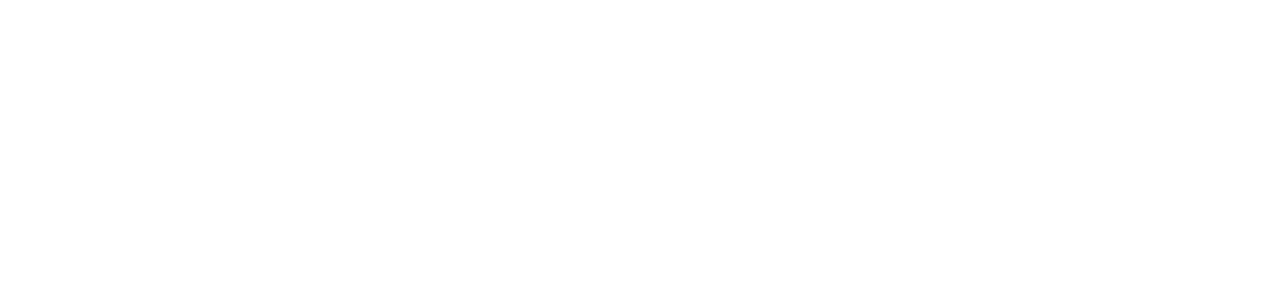
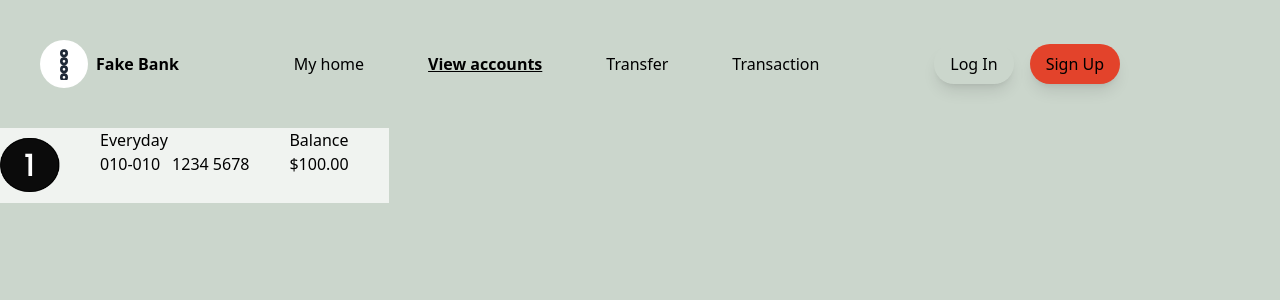
Before and after one commit to ponkpook/Fake-Bank-Front, a React (Create React App) app: page /accounts in a window 1280 px wide. Before the commit this address had no page. Shown: the top 300 px of the page. Built offline with nearby package versions, Linux system fonts and the light colour scheme; a web font is replaced by a local one.

Commit message:
minor update account

```diff
--- a/src/App.tsx
+++ b/src/App.tsx
@@ -4,6 +4,7 @@
 import { Homepage } from "./pages/homepage";
 import { Login } from "./pages/login";
 import { Signup } from "./pages/signup";
+import { Viewaccount } from "./pages/viewaccount";
 import "./App.css";
 
 export const App = () => {
@@ -14,6 +15,7 @@
         <Route path="/" element={<Homepage />} />
         <Route path="/login" element={<Login />} />
         <Route path="/signup" element={<Signup />} />
+        <Route path="/accounts" element={<Viewaccount />} />
       </Routes>
     </Router>
   );
--- /dev/null
+++ b/src/components/modal-accounts.tsx
@@ -0,0 +1,94 @@
+import React from "react";
+
+type Account = {
+  name?: string;
+  bsb?: string;
+  accNo?: string;
+  image?: string;
+  balance?: string;
+};
+
+type IAccount = {
+  accounts: Account[];
+};
+
+export const ModalAccounts: React.FC<IAccount> = ({ accounts }) => {
+  return (
+    <div className="flex flex-col gap-space-10">
+      {accounts.map((account, index) => (
+        <div className="flex w-full bg-light-white justify-between">
+          <div className="flex flex-row justify-start gap-space-10">
+            <div>
+              <img
+                src={`${account.image}`}
+                alt="account representative"
+                className="w-[60px] h-[75px]"
+              />
+            </div>
+            <div className="flex flex-col">
+              <span>{account.name}</span>
+              <div className="flex flex-row gap-space-3">
+                <span>{account.bsb}</span>
+                <span>{account.accNo}</span>
+              </div>
+            </div>
+          </div>
+          <div className="flex flex-col px-space-10">
+            <span>Balance</span>
+            <span>{account.balance}</span>
+          </div>
+        </div>
+      ))}
+    </div>
+  );
+};
+
+// <div
+//   className="flex flex-col justify-between rounded-s p-space-2 h-[292px] bg-cover bg-centere"
+//   key={index}
+//   style={{
+//     backgroundImage: `
+//         url(${marketplace.image}),
+//         linear-gradient(180deg, #BCC3DA 0%, #EEF7FB 100%),
+//         linear-gradient(0deg, rgba(46, 46, 46, 0.3) 0%, rgba(46, 46, 46, 0.6) 100%),
+//         linear-gradient(180deg, rgba(46, 46, 46, 0.3) 0%, rgba(46, 46, 46, 0.6) 100%)
+//       `,
+//     backgroundSize: "cover", // Cover the entire element
+//     backgroundPosition: "center", // Center the image/gradient
+//   }}
+// >
+//   <div className="flex flex-col">
+//     <div className="flex justify-start">
+//       <span className="text-xxl font-[500] blender-medium text-grey-100">
+//         {marketplace.name}
+//       </span>
+//       <img
+//         src="/assets/v4/separate-icon.png"
+//         alt="separate icon"
+//         className="w-[2px] h-[22px] mt-space-1 mx-space-2"
+//       />
+//       <span className="text-xxl font-[500] blender-medium text-grey-100">
+//         Workshop
+//       </span>
+//     </div>
+//     <div className="flex flex-row justify-start gap-space-2 items-center">
+//       <div className="w-space-2 h-space-2 bg-native-red rounded-full"></div>
+//       <span className="text-s text-grey-200 font-[500] blender-medium">
+//         {marketplace.level}
+//       </span>
+//     </div>
+//   </div>
+//   <div className="flex items-center justify-center">
+//     <button className="flex text-center justify-center bg-black-400 border-[1px] border-grey-800 px-xl py-space-3 rounded-xs gap-sapce-2 text-l blender-medium font-[900] text-grey-200 w-full">
+//       SELL
+//       <span className="text-native-green pl-space-1">
+//         {marketplace.price}
+//       </span>
+//       <img
+//         src="/assets/v4/sell-icon.png"
+//         alt="sell icon"
+//         className="w-[16px] h-[16px] mt-space-1 ml-space-2"
+//       />
+//     </button>
+//   </div>
+// </div>
--- a/src/components/navbar.tsx
+++ b/src/components/navbar.tsx
@@ -40,8 +40,12 @@
             My home
           </NavLink>
           <NavLink
-            to="/"
-            className="font-light rounded-full px-space-4 py-space-2 hover:bg-native-milk/50 transition"
+            to="/accounts"
+            className={({ isActive }) =>
+              `rounded-full px-space-4 py-space-2 hover:bg-native-milk/50 transition ${
+                isActive ? "font-bold underline" : "font-light "
+              }`
+            }
           >
             View accounts
           </NavLink>
--- /dev/null
+++ b/src/pages/viewaccount.tsx
@@ -0,0 +1,22 @@
+import React from "react";
+import { Container } from "../components/container";
+import { ModalAccounts } from "../components/modal-accounts";
+
+export const Viewaccount = () => {
+  const accounts = [
+    {
+      name: "Everyday",
+      bsb: "010-010",
+      accNo: "1234 5678",
+      image: "/assets/section1.png",
+      balance: "$100.00",
+    },
+  ];
+  return (
+    <Container>
+      <div className="flex w-[60%]">
+        <ModalAccounts accounts={accounts} />
+      </div>
+    </Container>
+  );
+};
--- a/tailwind.config.js
+++ b/tailwind.config.js
@@ -55,6 +55,7 @@
         "native-milk": "#F2EDE3",
         "bg-green": "#CBD6CC",
         "light-green": "#DDE4DE",
+        "light-white": "#F0F3F0",
       },
       spacing: {
         xxs: "5px",
```
